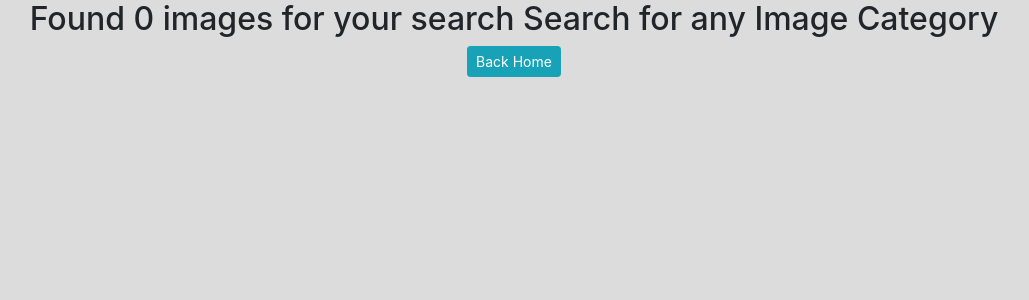
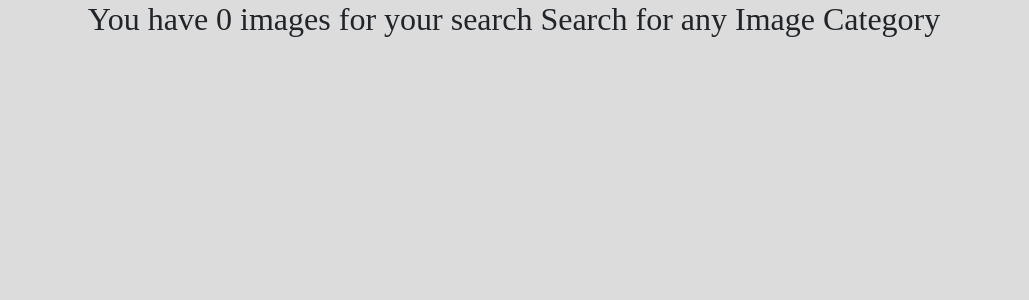
Before and after one commit to UMUTONIRitha/My-Gallery, a Django app: page /search/ in a window 1280 px wide. Shown: the part 68-368 px from the top of the page, without its empty margins (126-1155 px from the left). Run offline with Django 3.2, Linux system fonts and the light colour scheme; some libraries are stand-ins or nearby versions.

Commit message:
save changes

```diff
--- a/pictures/templates/pictures/search.html
+++ b/pictures/templates/pictures/search.html
@@ -1,13 +1,11 @@
 {% extends 'base.html' %}
 {% block content %}
-<div class="container">
+<div class="container" style="font-family: 'Libre Caslon Display', serif;">
     {% if images %}
-    <h2 class="text-center" id="found">Found {{ images|length }} images in '{{message}}' category</h2>
+    <h2 class="text-center" id="found">You have {{ images|length }} images in '{{message}}' category</h2>
     {% else %}
-    <h2 class="text-center" id="foundnon"> Found 0 images for your search {{message}}</h2>
-    <a class="d-block mx-auto" href="/">
-        <button class="btn btn-sm btn-info d-block mx-auto">Back Home</button>
-    </a>
+    <h2 class="text-center" id="foundnon"> You have 0 images for your search {{message}}</h2>
+
     {% endif %}
     {% if images %}
     <div class="card-columns">
@@ -34,7 +32,7 @@
                     <div class="modal-footer">
                         <input class="form-control input-lg" type="text"
                                value="{{image.image.url}}" id="{{image.id}}.url">
-                        <button class="btn btn-success btn-sm" onclick="copyLink('{{image.id}}.url')">Copy</button>
+                        <button class="btn btn-outline-info btn-sm" onclick="copyLink('{{image.id}}.url')">Copy</button>
                         <button type="button" class="btn btn-outline-danger btn-sm" data-dismiss="modal">Close
                         </button>
                     </div>
```
